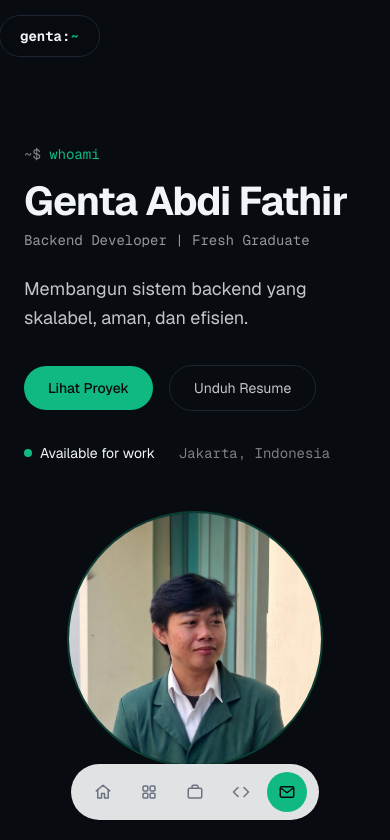
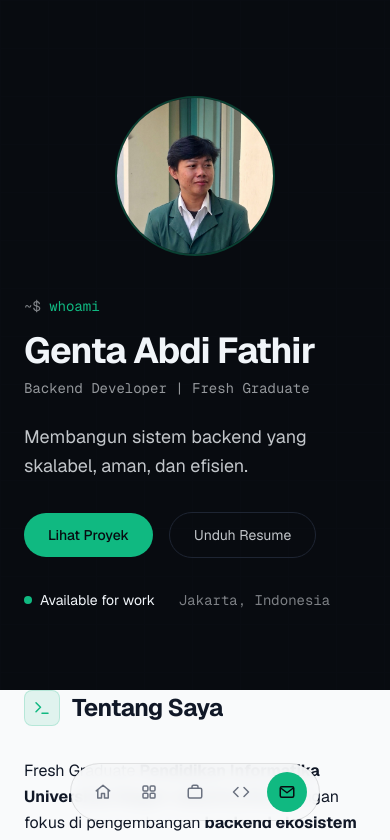
Before and after one commit to genta3131/portofolio-v1, a Next.js app: page / in a window 390 px wide. Shown: the top 840 px of the page. Built offline with nearby package versions, Linux system fonts and the light colour scheme.

Commit message:
rapikan tampilan mobile: foto di atas, nav atas disembunyikan di ponsel

```diff
--- a/components/hero.tsx
+++ b/components/hero.tsx
@@ -1,4 +1,5 @@
-/** Hero dark ala v1: aksen emerald, badge status, avatar. */
+/** Hero dark ala v1: aksen emerald, badge status, avatar.
+ *  Mobile: foto di atas (seperti udara si Handoko), teks di bawah. */
 export function Hero() {
   return (
     <section
@@ -16,12 +17,21 @@ export function Hero() {
         }}
       />
 
-      <div className="relative mx-auto grid max-w-[100rem] items-center gap-12 px-6 pb-28 pt-36 md:grid-cols-[1.4fr_1fr]">
-        <div>
+      <div className="relative mx-auto grid max-w-[100rem] items-center gap-10 px-6 pb-20 pt-24 md:grid-cols-[1.4fr_1fr] md:gap-12 md:pb-28 md:pt-36">
+        {/* Foto — pertama di mobile (atas), kanan di desktop */}
+        <div className="order-1 justify-self-center md:order-2 md:justify-self-end">
+          <img
+            src="/genta.png"
+            alt="Genta Abdi Fathir"
+            className="h-40 w-40 rounded-full border-2 border-accent-emerald/30 object-cover md:h-80 md:w-80"
+          />
+        </div>
+
+        <div className="order-2 md:order-1">
           <p className="font-mono text-sm text-accent-emerald">
             <span className="text-dark-foreground/50">~$</span> whoami
           </p>
-          <h1 className="mt-4 font-sans text-[clamp(2.5rem,7vw,5.5rem)] font-bold leading-[1.05] tracking-tight">
+          <h1 className="mt-4 font-sans text-[clamp(2.25rem,9vw,5.5rem)] font-bold leading-[1.05] tracking-tight">
             Genta Abdi Fathir
           </h1>
           <p className="mt-2 font-mono text-sm text-dark-foreground/60">
@@ -56,14 +66,6 @@ export function Hero() {
             </span>
           </div>
         </div>
-
-        <div className="justify-self-center md:justify-self-end">
-          <img
-            src="/genta.png"
-            alt="Genta Abdi Fathir"
-            className="h-64 w-64 rounded-full border-2 border-accent-emerald/30 object-cover md:h-80 md:w-80"
-          />
-        </div>
       </div>
     </section>
   );
--- a/components/site-header.tsx
+++ b/components/site-header.tsx
@@ -7,7 +7,8 @@ const links = [
 
 export function SiteHeader() {
   return (
-    <header className="fixed inset-x-0 top-4 z-40">
+    /* di mobile disembunyikan — navigasi hanya via dock bawah */
+    <header className="fixed inset-x-0 top-4 z-40 hidden md:block">
       <div className="mx-auto flex max-w-[100rem] items-center justify-between">
         <a
           href="/"
```
